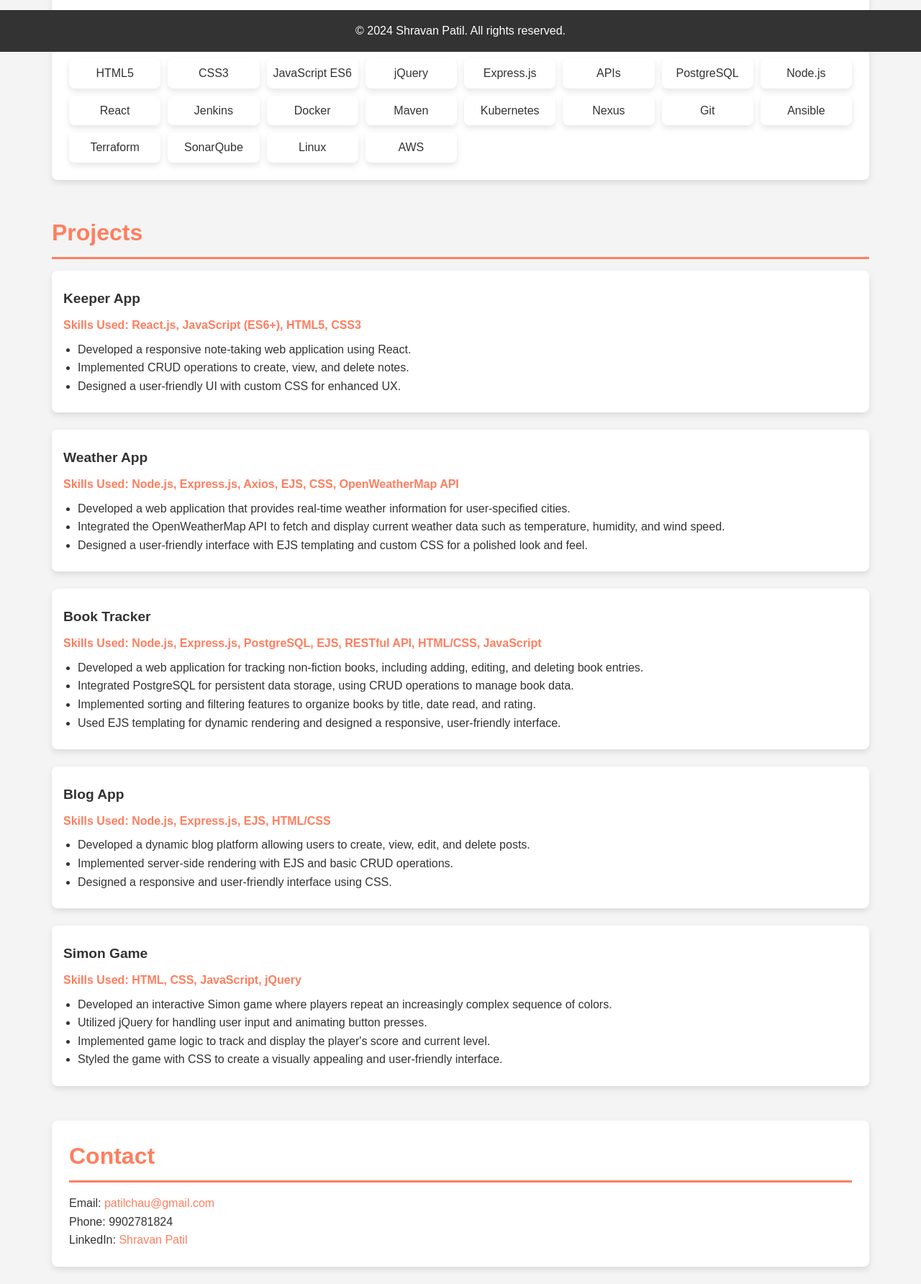
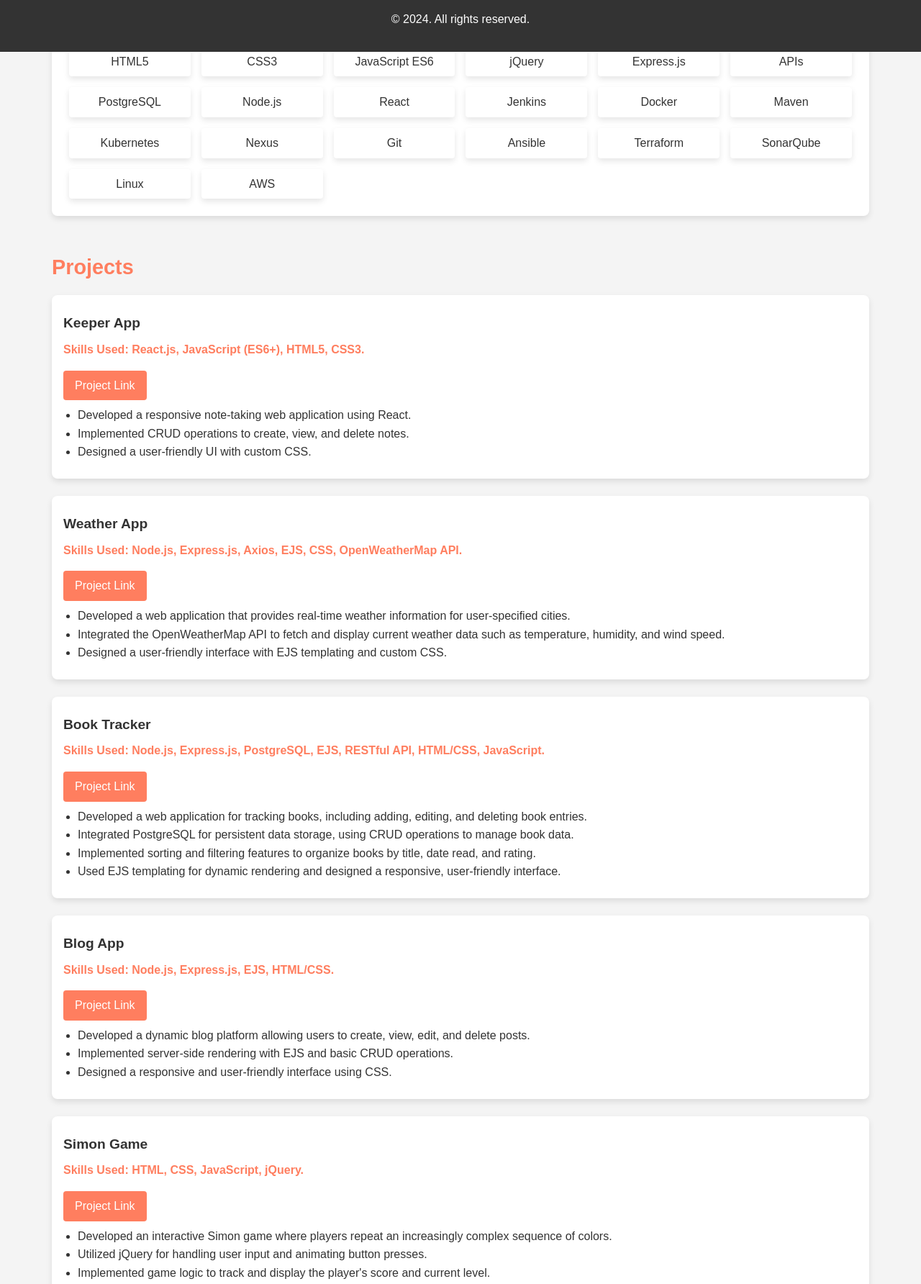
Before and after one commit to Chaupatil/personal-website, a plain HTML site: page index.html in a window 1280 px wide. Shown: the part 728-2512 px from the top of the page at 72% size. Drawn offline with Linux system fonts and the light colour scheme.

Commit message:
updaing files

```diff
--- a/index.html
+++ b/index.html
@@ -41,7 +41,7 @@
         <h2>Education</h2>
         <p>
           B.E. From Dayananda Sagar College of Engineering, Bangalore, Aug 2014
-          – June 2018
+          – June 2018.
         </p>
       </section>
 
@@ -76,8 +76,14 @@
         <div class="project">
           <h3>Keeper App</h3>
           <p class="skills-used">
-            Skills Used: React.js, JavaScript (ES6+), HTML5, CSS3
+            Skills Used: React.js, JavaScript (ES6+), HTML5, CSS3.
           </p>
+          <a
+            href="https://github.com/Chaupatil/Simon-game"
+            target="_blank"
+            class="project-link-button"
+            >Project Link</a
+          >
           <ul class="project-description">
             <li>
               Developed a responsive note-taking web application using React.
@@ -85,17 +91,21 @@
             <li>
               Implemented CRUD operations to create, view, and delete notes.
             </li>
-            <li>
-              Designed a user-friendly UI with custom CSS for enhanced UX.
-            </li>
+            <li>Designed a user-friendly UI with custom CSS.</li>
           </ul>
         </div>
         <div class="project">
           <h3>Weather App</h3>
           <p class="skills-used">
             Skills Used: Node.js, Express.js, Axios, EJS, CSS, OpenWeatherMap
-            API
+            API.
           </p>
+          <a
+            href="https://github.com/Chaupatil/weather-app"
+            target="_blank"
+            class="project-link-button"
+            >Project Link</a
+          >
           <ul class="project-description">
             <li>
               Developed a web application that provides real-time weather
@@ -107,7 +117,7 @@
             </li>
             <li>
               Designed a user-friendly interface with EJS templating and custom
-              CSS for a polished look and feel.
+              CSS.
             </li>
           </ul>
         </div>
@@ -115,12 +125,18 @@
           <h3>Book Tracker</h3>
           <p class="skills-used">
             Skills Used: Node.js, Express.js, PostgreSQL, EJS, RESTful API,
-            HTML/CSS, JavaScript
+            HTML/CSS, JavaScript.
           </p>
+          <a
+            href="https://github.com/Chaupatil/book-tracker"
+            target="_blank"
+            class="project-link-button"
+            >Project Link</a
+          >
           <ul class="project-description">
             <li>
-              Developed a web application for tracking non-fiction books,
-              including adding, editing, and deleting book entries.
+              Developed a web application for tracking books, including adding,
+              editing, and deleting book entries.
             </li>
             <li>
               Integrated PostgreSQL for persistent data storage, using CRUD
@@ -139,8 +155,14 @@
         <div class="project">
           <h3>Blog App</h3>
           <p class="skills-used">
-            Skills Used: Node.js, Express.js, EJS, HTML/CSS
+            Skills Used: Node.js, Express.js, EJS, HTML/CSS.
           </p>
+          <a
+            href="https://github.com/Chaupatil/Blog"
+            target="_blank"
+            class="project-link-button"
+            >Project Link</a
+          >
           <ul class="project-description">
             <li>
               Developed a dynamic blog platform allowing users to create, view,
@@ -157,7 +179,13 @@
         </div>
         <div class="project">
           <h3>Simon Game</h3>
-          <p class="skills-used">Skills Used: HTML, CSS, JavaScript, jQuery</p>
+          <p class="skills-used">Skills Used: HTML, CSS, JavaScript, jQuery.</p>
+          <a
+            href="https://github.com/Chaupatil/Keeper-App"
+            target="_blank"
+            class="project-link-button"
+            >Project Link</a
+          >
           <ul class="project-description">
             <li>
               Developed an interactive Simon game where players repeat an
@@ -170,10 +198,6 @@
             <li>
               Implemented game logic to track and display the player's score and
               current level.
-            </li>
-            <li>
-              Styled the game with CSS to create a visually appealing and
-              user-friendly interface.
             </li>
           </ul>
         </div>
@@ -197,7 +221,7 @@
     </main>
 
     <footer>
-      <p>&copy; 2024 Shravan Patil. All rights reserved.</p>
+      <p>&copy; 2024. All rights reserved.</p>
     </footer>
   </body>
 </html>
--- a/styles.css
+++ b/styles.css
@@ -68,33 +68,31 @@
 }
 
 h2 {
-  font-size: 2rem;
+  font-size: 1.8rem;
+  margin-bottom: 1rem;
   color: #ff7e5f;
-  border-bottom: 3px solid #ff7e5f;
-  padding-bottom: 0.5rem;
-  margin-bottom: 1rem;
 }
 
-h3 {
-  font-size: 1.5rem;
-  margin-top: 1rem;
-  color: #333;
+p {
+  margin-bottom: 1rem;
+  line-height: 1.6;
 }
 
 .skills-list {
+  display: grid;
+  grid-template-columns: repeat(auto-fit, minmax(150px, 1fr));
+  gap: 15px;
+  margin: 0;
+  padding: 0;
   list-style: none;
-  padding: 0;
-  display: grid;
-  grid-template-columns: repeat(auto-fill, minmax(120px, 1fr));
-  gap: 10px;
 }
 
 .skills-list li {
   background: #fff;
-  border-radius: 8px;
   padding: 0.5rem;
   text-align: center;
   box-shadow: 0 4px 8px rgba(0, 0, 0, 0.1);
+  border-radius: 4px;
 }
 
 .project {
@@ -121,6 +119,21 @@
   font-weight: bold;
   color: #ff7e5f;
   margin: 0.5rem 0;
+}
+
+.project-link-button {
+  display: inline-block;
+  margin-top: 0.5rem;
+  padding: 0.5rem 1rem;
+  background-color: #ff7e5f;
+  color: #fff;
+  text-decoration: none;
+  border-radius: 4px;
+  transition: background-color 0.3s ease;
+}
+
+.project-link-button:hover {
+  background-color: #feb47b;
 }
 
 #about,
@@ -168,4 +181,8 @@
   nav ul li {
     margin: 0.5rem 0;
   }
+
+  .skills-list {
+    grid-template-columns: 1fr;
+  }
 }
```
